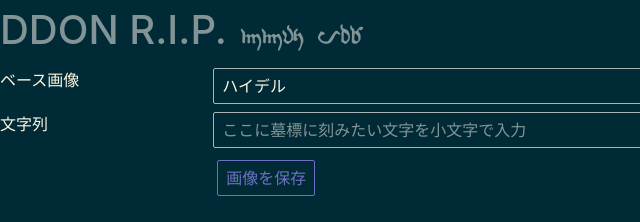
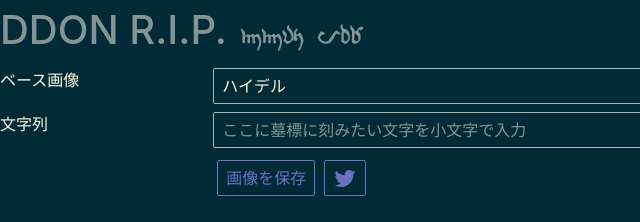
Before and after one commit to nururefu/DDONRIP, a website: page docs/index.html in a window 1280 px wide. Shown: the top 222 px of the page, 0-640 px from the left. Drawn offline with Linux system fonts and the light colour scheme.

Commit message:
tweet link

```diff
--- a/docs/index.html
+++ b/docs/index.html
@@ -32,6 +32,12 @@
             <div class="col-2 col-sm-12"></div>
             <div class="col-10 col-sm-12">
                 <button id="download-button" class="btn m-1">画像を保存</button>
+                <a class="btn"
+                    href="https://twitter.com/intent/tweet?text=https%3A%2F%2Fnururefu.github.io%2FDDONRIP%2F">
+                    <svg style="height:100%" viewBox="0 0 24 24">
+                        <path d="M22.46,6C21.69,6.35 20.86,6.58 20,6.69C20.88,6.16 21.56,5.32 21.88,4.31C21.05,4.81 20.13,5.16 19.16,5.36C18.37,4.5 17.26,4 16,4C13.65,4 11.73,5.92 11.73,8.29C11.73,8.63 11.77,8.96 11.84,9.27C8.28,9.09 5.11,7.38 3,4.79C2.63,5.42 2.42,6.16 2.42,6.94C2.42,8.43 3.17,9.75 4.33,10.5C3.62,10.5 2.96,10.3 2.38,10C2.38,10 2.38,10 2.38,10.03C2.38,12.11 3.86,13.85 5.82,14.24C5.46,14.34 5.08,14.39 4.69,14.39C4.42,14.39 4.15,14.36 3.89,14.31C4.43,16 6,17.26 7.89,17.29C6.43,18.45 4.58,19.13 2.56,19.13C2.22,19.13 1.88,19.11 1.54,19.07C3.44,20.29 5.7,21 8.12,21C16,21 20.33,14.46 20.33,8.79C20.33,8.6 20.33,8.42 20.32,8.23C21.16,7.63 21.88,6.87 22.46,6Z" />
+                    </svg>
+                </a>
             </div>
         </div>
     </form>
--- a/src/main.scss
+++ b/src/main.scss
@@ -61,3 +61,7 @@ $link-color-light: lighten($link-color, 10%);
 .lestania {
     font-family: lestania;
 }
+
+svg {
+    fill: currentColor;
+}
```
Also changed, not shown: docs/main.css.
